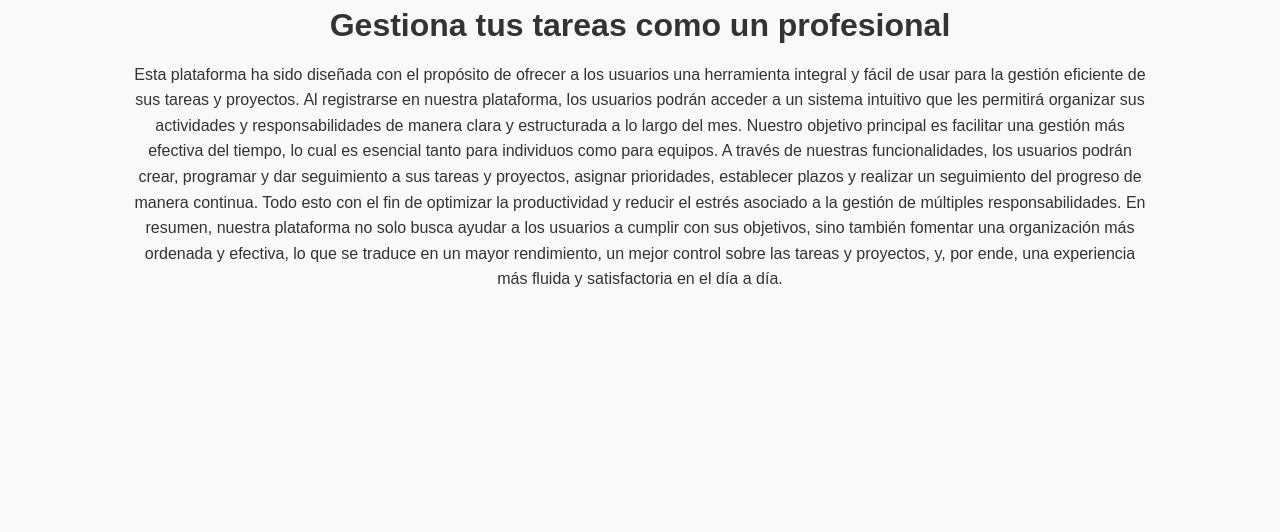
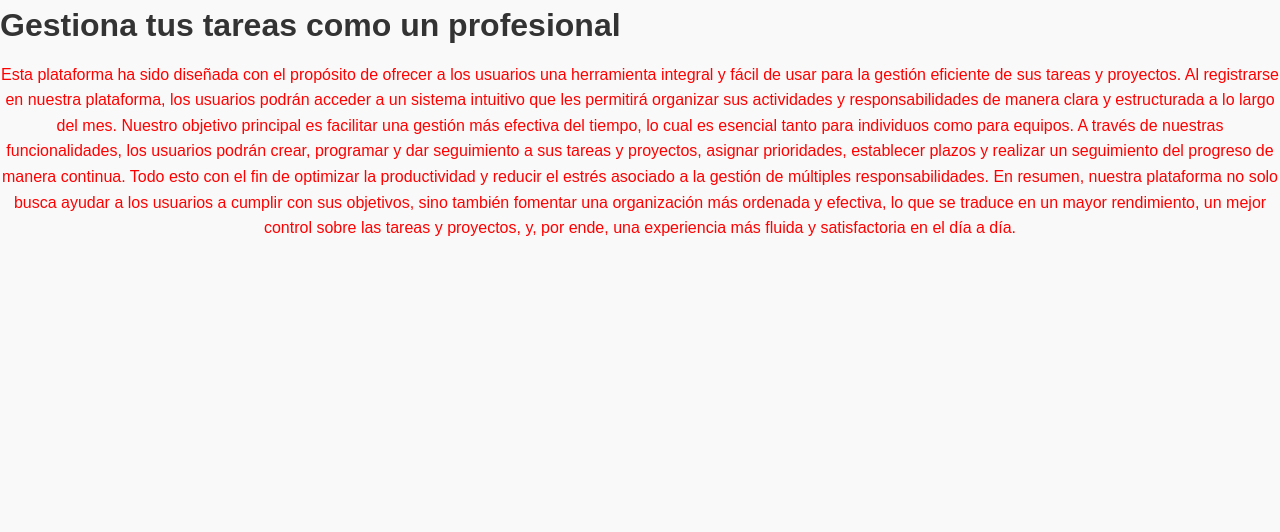
Before and after one commit to JEViz77/APPTASK, a PHP site: page / in a window 1280 px wide. Shown: the part 152-684 px from the top of the page. Run offline with PHP 8.4, Linux system fonts and the light colour scheme.

Commit message:
arreglado

```diff
--- a/css/nuevo.css
+++ b/css/nuevo.css
@@ -300,20 +300,3 @@
     table th, table td {
         padding: 8px;
     }
-}
-#presentacion h1{
-    text-align: center;
-}
-#presentacion p {
-    color: #333;
-
-}
-#welcome p{
-    color: white;
-
-}
-
-#presentacion{
-    width: 80%;
-    margin: auto;
-}
--- a/login.php
+++ b/login.php
@@ -1,6 +1,6 @@
 <?php
 include("conexiondb.php");
-session_start(); // Iniciar la sesión
+session_start();
 
 
 if (isset($_POST["username"]) && isset($_POST["password"])) {
@@ -23,7 +23,6 @@
         if ($row && password_verify($password, $row["password"])) {
             $_SESSION["username"] = $username;  // Guardar el nombre de usuario en la sesión
             $_SESSION["Usuarios_id"] = $row["Usuarios_id"]; // Guardar el ID de usuario en la sesión
-            // Redirigir al usuario a la página de tareas
             header("Location: main.php");
             exit(); // Asegurarse de que no se ejecute más código después de la redirección
         } else {
```
Also changed, not shown: ver_tareas.php (deleted).
